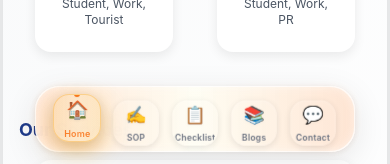
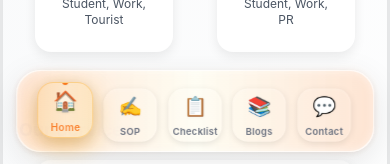
Before and after one commit to thevisafox-ux/the-visa-fox, a React (Create React App) app: page / in a window 390 px wide. Shown: the part 680-844 px from the top of the page. Built offline with nearby package versions, Linux system fonts and the light colour scheme.

Commit message:
Expand mobile bottom navigation size - increase container width, button sizes, and text sizes for better mobile UX

```diff
--- a/src/App.tsx
+++ b/src/App.tsx
@@ -279,8 +279,8 @@ const MobileLayout: React.FC<{ setIsLoading: (loading: boolean) => void }> = ({
       </main>
 
       {/* Mobile Bottom Navigation - 3D Design */}
-      <div className="fixed bottom-3 left-1/2 transform -translate-x-1/2 w-10/12 max-w-xs bg-white/95 backdrop-blur-md border border-gray-200/50 shadow-2xl mobile-nav-3d z-50 mobile-nav-refined rounded-3xl transition-all duration-300">
-        <div className="flex items-center justify-around py-2 px-3 relative">
+      <div className="fixed bottom-3 left-1/2 transform -translate-x-1/2 w-11/12 max-w-sm bg-white/95 backdrop-blur-md border border-gray-200/50 shadow-2xl mobile-nav-3d z-50 mobile-nav-refined rounded-3xl transition-all duration-300">
+        <div className="flex items-center justify-around py-3 px-4 relative">
           {/* 3D Glow Effect */}
           <div className="absolute inset-0 bg-gradient-to-r from-saffron/10 via-yellow-200/5 to-saffron/10 rounded-3xl blur-sm"></div>
           {/* 3D Border Effect */}
@@ -294,7 +294,7 @@ const MobileLayout: React.FC<{ setIsLoading: (loading: boolean) => void }> = ({
       </div>
 
       {/* Mobile Footer - Optimized Spacing */}
-      <div className="pb-24">
+      <div className="pb-28">
         <Footer />
       </div>
 
@@ -356,7 +356,7 @@ const MobileNavLink: React.FC<{ to: string; icon: string; label: string; setIsLo
   return (
     <button
       onClick={handleClick}
-      className={`flex flex-col items-center justify-center py-1 px-1 md:py-2 md:px-2 rounded-2xl transition-all duration-300 group relative mobile-button-3d w-12 h-12 md:w-14 md:h-14 transform-gpu hover:scale-110 active:scale-95 ${
+      className={`flex flex-col items-center justify-center py-1 px-1 md:py-2 md:px-2 rounded-2xl transition-all duration-300 group relative mobile-button-3d w-14 h-14 md:w-16 md:h-16 transform-gpu hover:scale-110 active:scale-95 ${
         isActive
           ? 'text-saffron bg-gradient-to-r from-saffron/20 to-yellow-200/20 shadow-xl mobile-nav-active border-2 border-saffron/30 rounded-2xl relative overflow-hidden'
           : 'text-gray-600 hover:text-saffron hover:bg-gradient-to-r hover:from-gray-50/90 hover:to-saffron/10 mobile-nav-inactive rounded-2xl relative overflow-hidden'
@@ -366,12 +366,12 @@ const MobileNavLink: React.FC<{ to: string; icon: string; label: string; setIsLo
       {isActive && (
         <div className="absolute inset-0 bg-gradient-to-r from-transparent via-white/20 to-transparent animate-pulse rounded-2xl"></div>
       )}
-      <span className={`text-lg md:text-xl mb-1 transform transition-all duration-300 drop-shadow-sm relative z-10 ${
+      <span className={`text-xl md:text-2xl mb-1.5 transform transition-all duration-300 drop-shadow-sm relative z-10 ${
         isActive
           ? 'group-hover:scale-110 group-hover:rotate-3'
           : 'group-hover:scale-105 group-hover:rotate-2'
       }`}>{icon}</span>
-      <span className={`text-[9px] md:text-[10px] font-semibold transition-transform duration-300 tracking-wide leading-tight ${
+      <span className={`text-[10px] md:text-[11px] font-semibold transition-transform duration-300 tracking-wide leading-tight ${
         isActive
           ? 'group-hover:translate-y-0.5 text-saffron'
           : 'group-hover:translate-y-0.5 text-gray-500'
```
Also changed, not shown: 2 other files (tests, documents, lock files or other folders).
